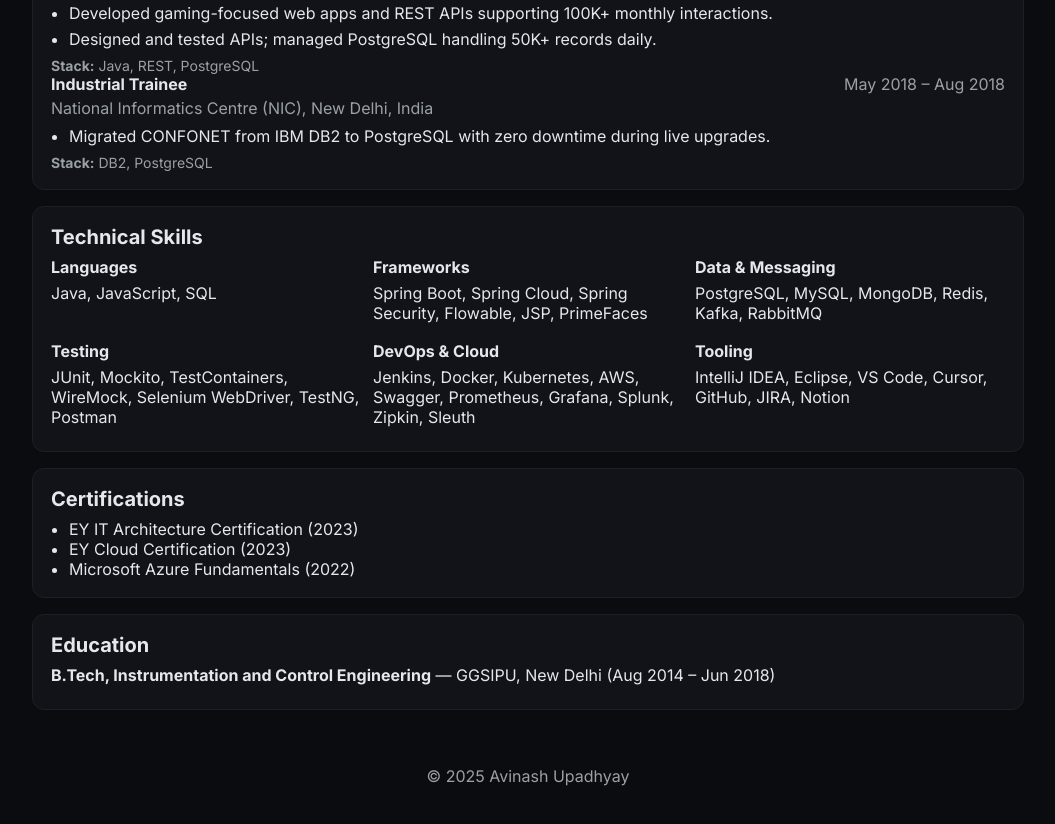
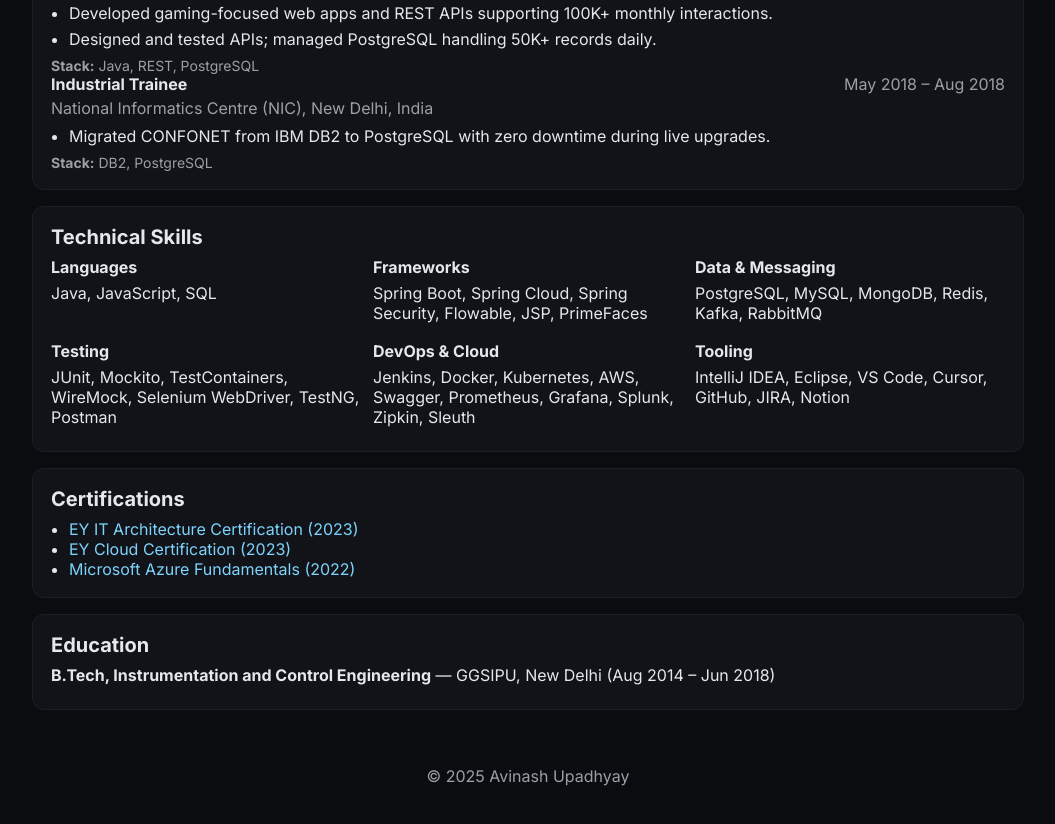
Before and after one commit to sendtoavinash/avinash-resume, a plain HTML site: page index.html in a window 1280 px wide. Shown: the part 1384-2208 px from the top of the page, without its empty margins (112-1167 px from the left). Drawn offline with Linux system fonts and the light colour scheme.

Commit message:
Links working

```diff
--- a/index.html
+++ b/index.html
@@ -40,9 +40,9 @@
         <span>•</span>
         <a href="mailto:sendtoavinash@outlook.com">sendtoavinash@outlook.com</a>
         <span>•</span>
-        <a href="https://www.linkedin.com/in/YOUR_LINKEDIN" target="_blank" rel="noopener">LinkedIn</a>
+        <a href="https://www.linkedin.com/in/sendtoavinash" target="_blank" rel="noopener">LinkedIn</a>
         <span>•</span>
-        <a href="https://github.com/YOUR_GITHUB" target="_blank" rel="noopener">GitHub</a>
+        <a href="https://github.com/sendtoavinash" target="_blank" rel="noopener">GitHub</a>
       </div>
       <div class="actions">
         <a class="btn primary" href="#experience">View Experience</a>
@@ -186,9 +186,21 @@
     <section id="certifications" class="card">
       <h3>Certifications</h3>
       <ul class="compact">
-        <li>EY IT Architecture Certification (2023)</li>
-        <li>EY Cloud Certification (2023)</li>
-        <li>Microsoft Azure Fundamentals (2022)</li>
+        <li>
+          <a href="https://www.credly.com/badges/799ee819-8fad-470b-be2d-3c801c03a405/linked_in_profile" target="_blank" rel="noopener">
+            EY IT Architecture Certification (2023)
+          </a>
+        </li>
+        <li>
+          <a href="https://www.credly.com/badges/38865c66-80b8-4476-a0ad-2e18a7b60bcb/linked_in_profile" target="_blank" rel="noopener">
+            EY Cloud Certification (2023)
+          </a>
+        </li>
+        <li>
+          <a href="https://learn.microsoft.com/en-us/training/achievements/learn.wwl.microsoft-azure-fundamentals-describe-cloud-concepts.trophy?username=AvinashUpadhyay-7192" target="_blank" rel="noopener">
+            Microsoft Azure Fundamentals (2022)
+          </a>
+        </li>
       </ul>
     </section>
 
```
Also changed, not shown: 2 other files.
